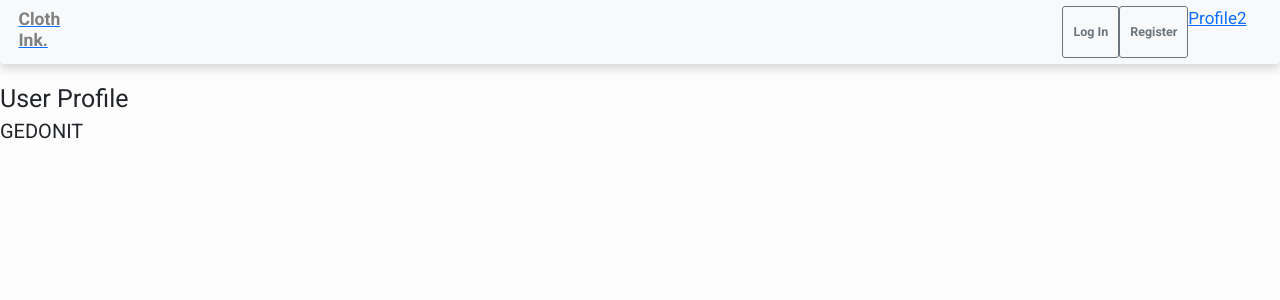
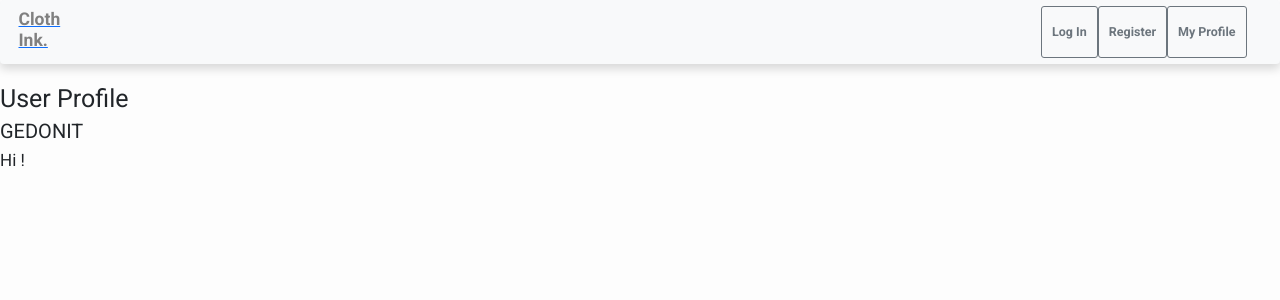
Before and after one commit to DanielGall500/cloth-ink, a Django app: page /userprofile/ in a window 1280 px wide. Shown: the top 300 px of the page. Run offline with Django 3.2, Linux system fonts and the light colour scheme; some libraries are stand-ins or nearby versions.

Commit message:
user profile button formatted

```diff
--- a/clothink/service/templates/service/base.html
+++ b/clothink/service/templates/service/base.html
@@ -74,17 +74,8 @@
                             role="button" href="{% url 'login:user_registration' %}">Register</a>
                         </li>
                         <li class="nav-item">
-                            <!--<button type="submit" onclick="location.href='% url 'userprofile:profile_auth' %}'">My Profile</button>
-                            <!--<form method="post" class="btn btn-outline-secondary btn-lg font-weight-bold text-black post-form" href="%  url 'userprofile:profile_auth' %}">
-                                My Profile
-                            </form>-->
-                            <!--<a class="btn btn-outline-secondary btn-lg font-weight-bold text-black"
-                            href="% url 'userprofile:profile_auth' %}">My Profile</a>-->
-                            {% if user.is_authenticated %}
-                              <p><a href="{% url 'userprofile:user_home' %}">Profile1</a></p>
-                            {% else %}
-                              <a href="{% url 'login:user_login' %}">Profile2</a>
-                            {% endif %}
+                            <a class="btn btn-outline-secondary btn-lg font-weight-bold text-black"
+                            role="button" href="{% url 'userprofile:profile_auth' %}">My Profile</a>
                         </li>
                     </ul>
                 </div>
--- a/clothink/userprofile/templates/userprofile/user_profile.html
+++ b/clothink/userprofile/templates/userprofile/user_profile.html
@@ -3,5 +3,5 @@
 {% block content %}
 <h1>User Profile</h1>
     <h2>GEDONIT</h2>
-
+<p> Hi {{ user.username }}! </p>
 {% endblock content %}
```
